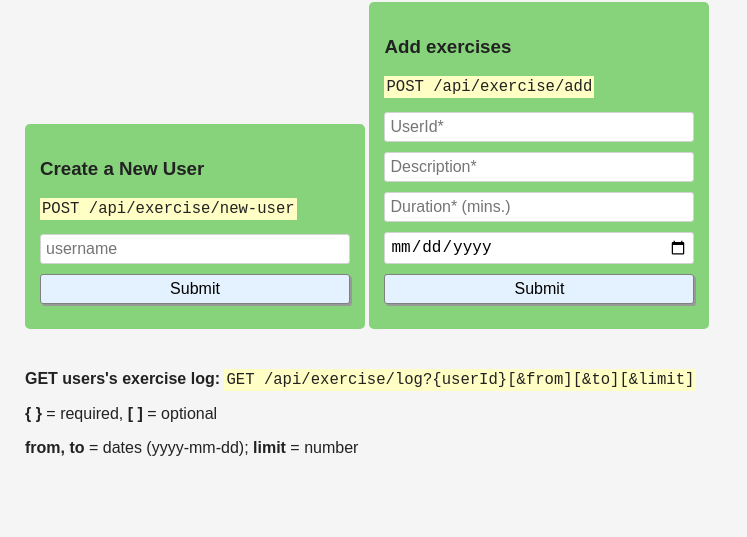
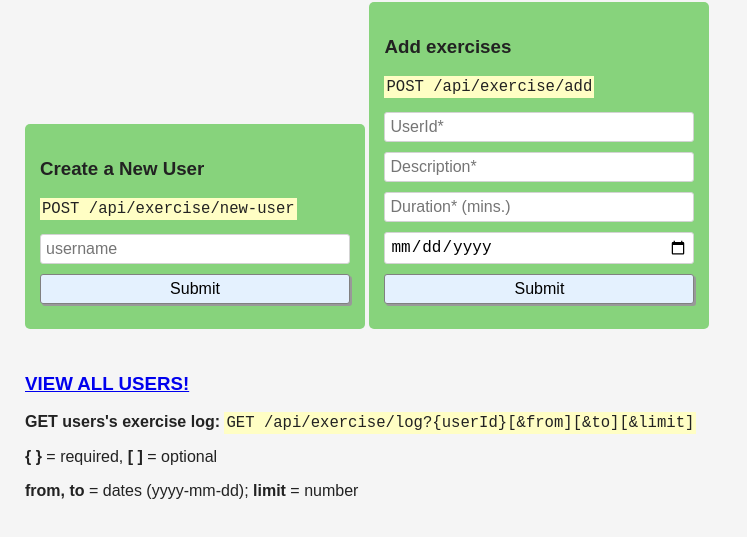
Before and after one commit to LarioStax/25-ExerciseTracker, a website: page views/index.html in a window 1280 px wide. Shown: the part 81-618 px from the top of the page, without its empty margins (0-747 px from the left). Drawn offline with Linux system fonts and the light colour scheme; files that its build step writes are made by us from their sources.

Commit message:
Add view all users link to home page

```diff
--- a/views/index.html
+++ b/views/index.html
@@ -26,6 +26,9 @@
             <input id="dat" type="date" name="date" placeholder="Date (dd-mm-yyyy)">
             <input type="submit" value="Submit">
           </form>
+          <div>
+          	<a href="/api/exercise/users"><h3>VIEW ALL USERS!</h3></a>
+          </div>
           <p><strong>GET users's exercise log: </strong><code>GET /api/exercise/log?{userId}[&amp;from][&amp;to][&amp;limit]</code></p>
           <p><strong>{ }</strong> = required, <strong>[ ]</strong> = optional</p>
           <p><strong>from, to</strong> = dates (yyyy-mm-dd); <strong>limit</strong> = number</p>
```
